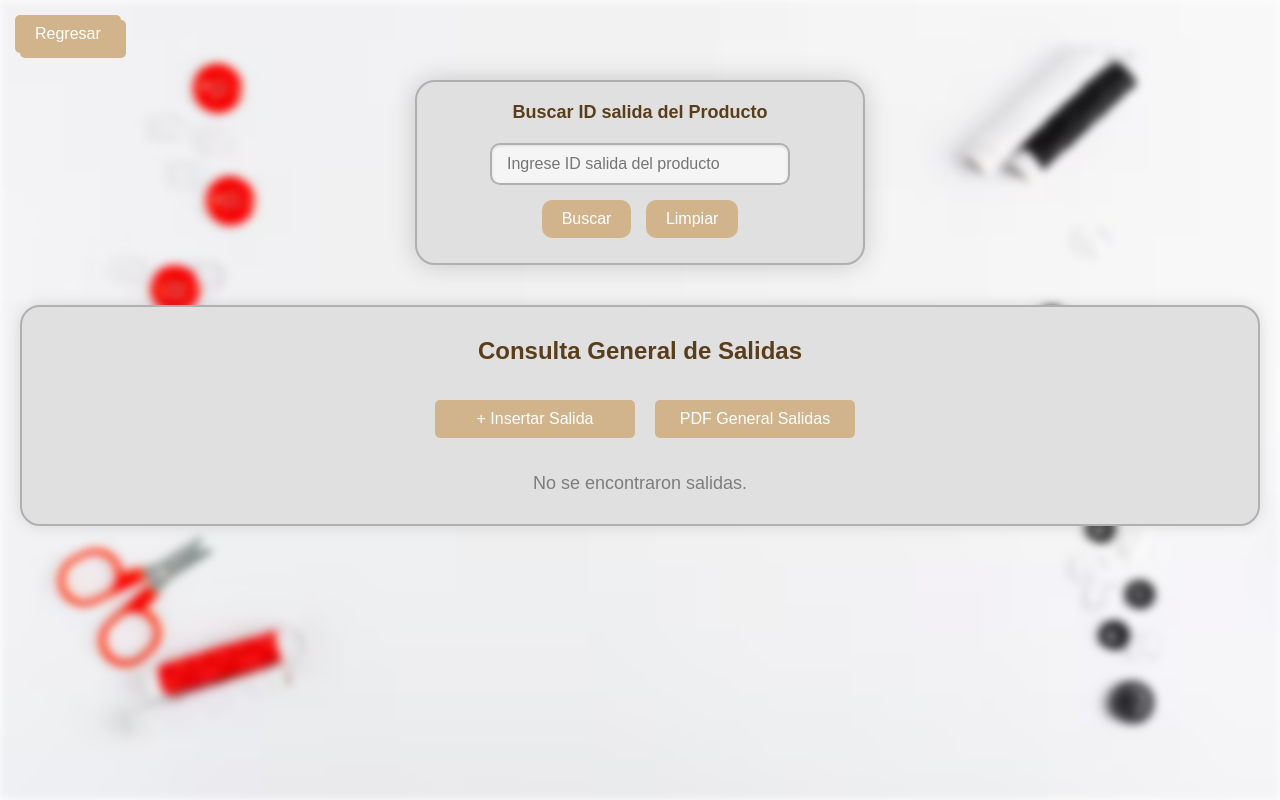
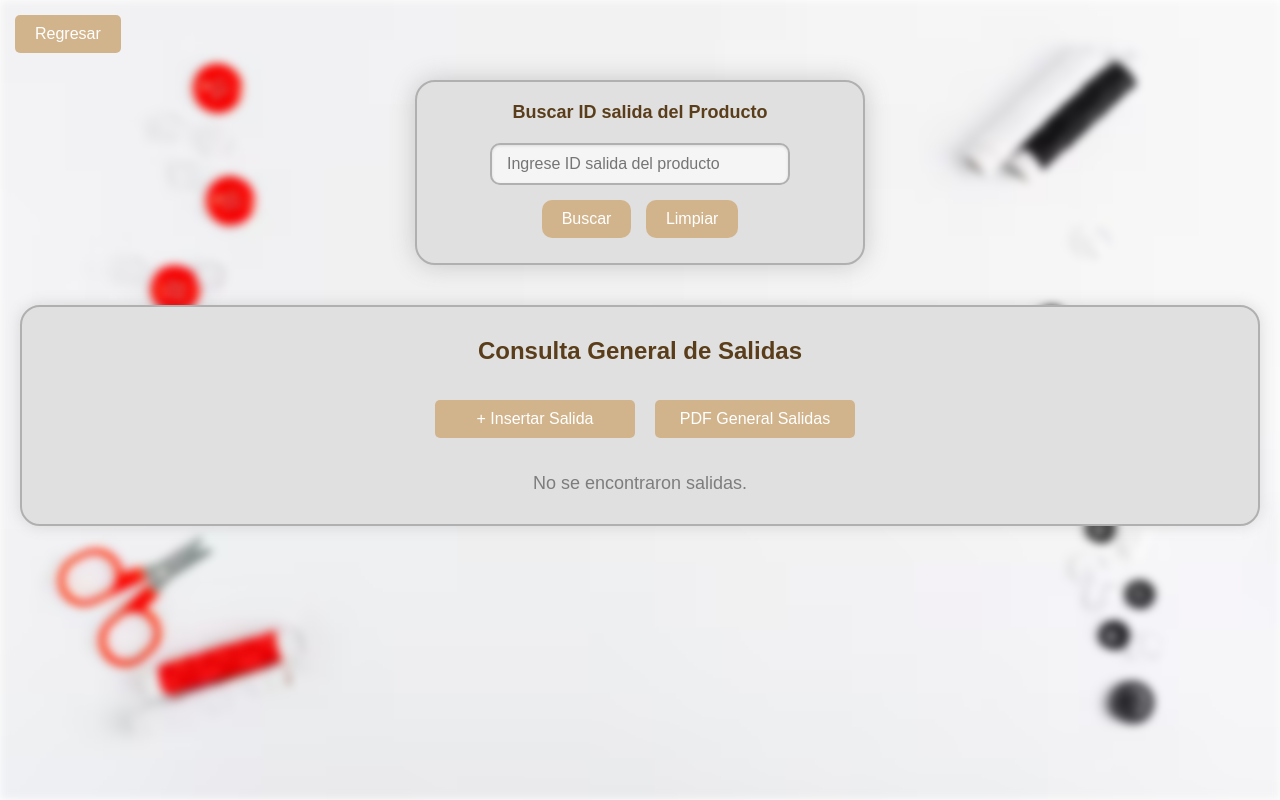
Before and after one commit to PaulisMari/NuevoProyectoInventario, a PHP site: page /php/views/Salida/consulGen_sal.php in a window 1280 px wide. Run offline with PHP 8.4, Linux system fonts and the light colour scheme.

Commit message:
guardo todo mio

```diff
--- a/controllers/UserController.php
+++ b/controllers/UserController.php
@@ -106,7 +106,7 @@ public function enviarToken() {
                 $stmt = $this->db->prepare("INSERT INTO recovery_tokens (usuario, token, expiracion) VALUES (?, ?, ?)");
                 $stmt->execute([$documento, $token, $expira]);
 
-               $link = "http://localhost/nuevoproyectoinventario/index3.php?action=formResetPassword&token=" . $token;
+               $link = "http://localhost/php/inventariophp1/index3.php?action=formResetPassword&token=" . $token;
             //    $link = "http://localhost/suruta/index3.php?action=formResetPassword&token=" . $token;
 
                 //=================================
--- a/views/Salida/consulGen_sal.php
+++ b/views/Salida/consulGen_sal.php
@@ -106,13 +106,6 @@
                 <p>No se encontraron salidas.</p>
             <?php endif; ?>
         </div>
-
-        <!-- BOTÓN REGRESAR ESTILIZADO -->
-        <div class="contenedor-regresar">
-            <form action="index2.php" method="post">
-                <button type="submit" name="action" value="dashboard" class="boton-regresar">Regresar</button>
-            </form>
-        </div>
     </div> <!-- cierre de .contenido-con-fondo -->
 
 </body>
```
